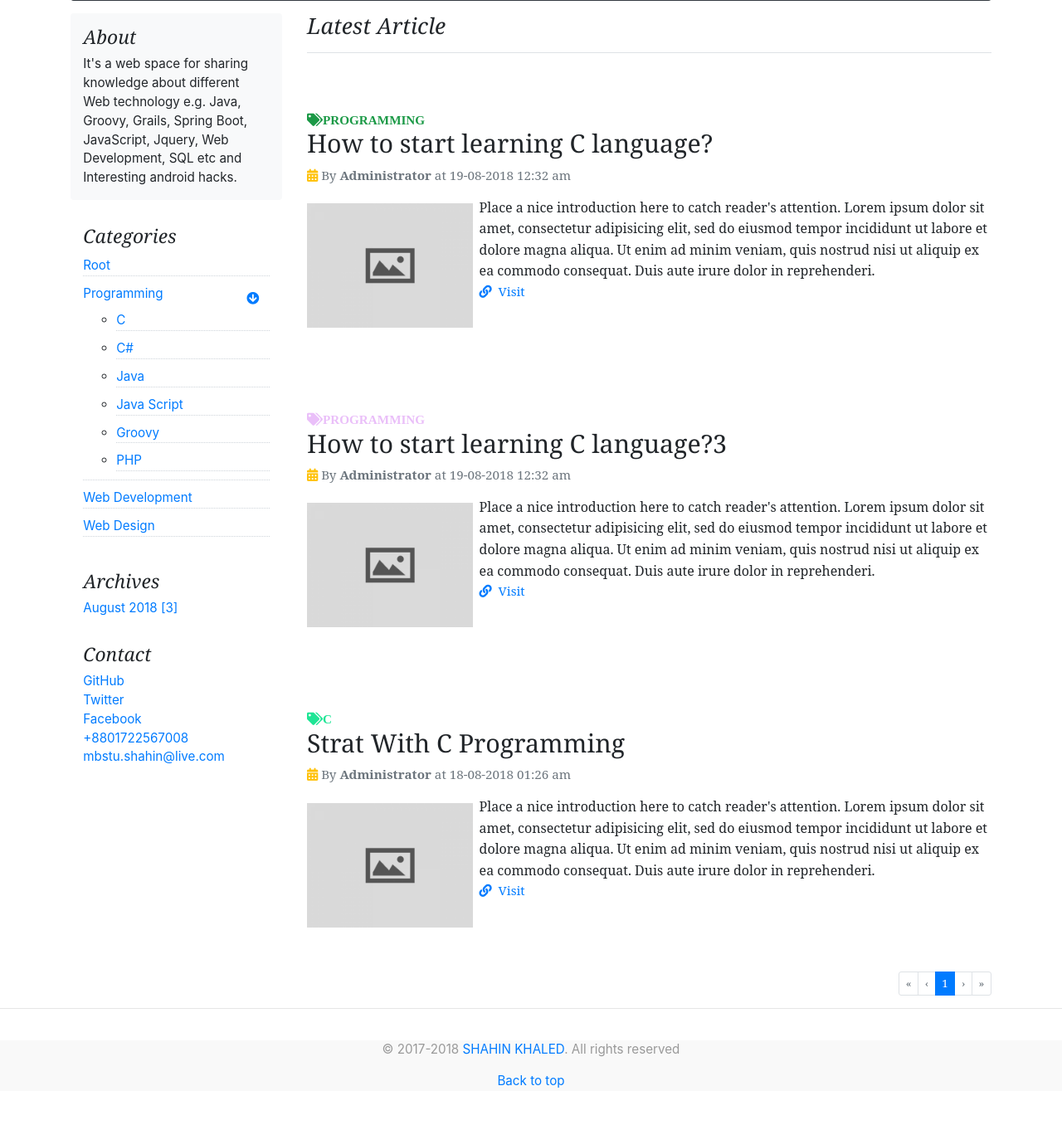
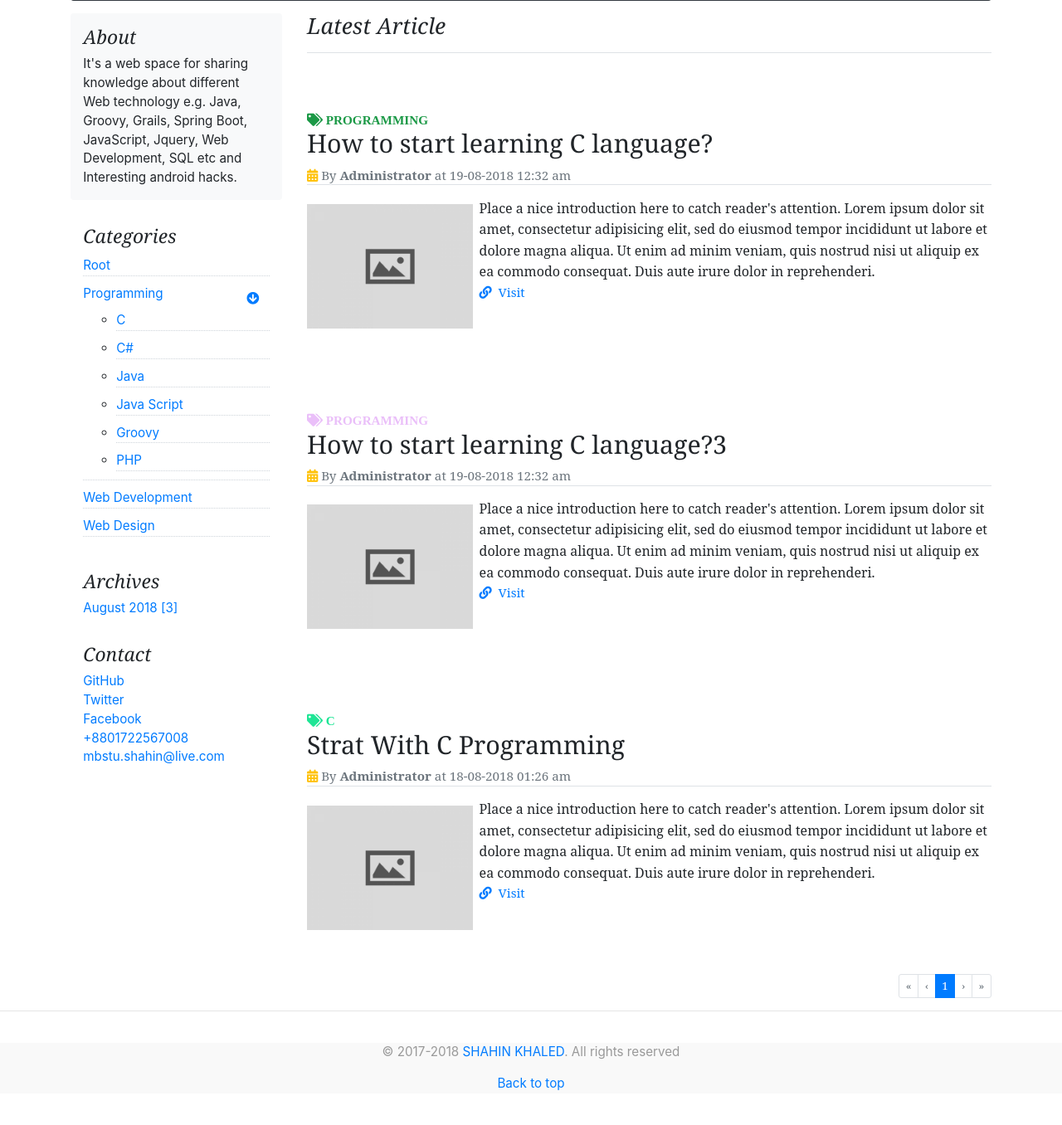
Before and after one commit to shahin-it/ciBlog, a CodeIgniter app: page /database/index.php/welcome/index in a window 1280 px wide. Shown: the part 478-1834 px from the top of the page at 83% size. Before the commit the page ends 1789 px from the top, so only its background shows below. Run offline with CodeIgniter, Linux system fonts and the light colour scheme; data comes from the database, SQL or seed files in the repository; data that the repository does not hold is empty; some libraries are stand-ins or nearby versions; some web fonts are replaced.

Commit message:
Design Updated

```diff
--- a/application/views/blog/postDetails.php
+++ b/application/views/blog/postDetails.php
@@ -5,7 +5,7 @@ if($post) {
 <div class="post-single">
 	<div class="post-title">
 		<div class="post-info">
-			<div class="category font-weight-bold"><a class="fas fa-tags random-color" href="<?php echo base_url("category/".$post["category"])?>"><?php echo $post["_category"]?></a></div>
+			<div class="category font-weight-bold"><a class="fas fa-tags random-color" href="<?php echo base_url("category/".$post["category"])?>"> <?php echo $post["_category"]?></a></div>
 		</div>
 		<h1><?php echo $post["name"]?></h1>
 		<div class="post-meta text-muted">
--- a/application/views/blog/postListing.php
+++ b/application/views/blog/postListing.php
@@ -12,14 +12,14 @@ if($items) {
 			<div class="list-item py-5">
 				<div class="post-title">
 					<div class="post-info">
-						<span class="category font-weight-bold"><a class="fas fa-tags random-color" href="<?php echo base_url("category/".$post["category"])?>"><?php echo $post["_category"]?></a></span>
+						<span class="category font-weight-bold"><a class="fas fa-tags random-color" href="<?php echo base_url("category/".$post["category"])?>"> <?php echo $post["_category"]?></a></span>
 					</div>
 					<a class="link" href="<?php echo base_url("post/".$post["id"]); ?>"><h2><?php echo $post["name"]?></h2></a>
 					<div class="post-meta text-muted">
 						<i class="fas fa-calendar-alt text-warning"></i><span> <?php echo "By <b>".$post["_user"]."</b> at ".$post["created"] ?></span>
 					</div>
 				</div>
-				<div class="post-card clearfix pt-3">
+				<div class="post-card clearfix pt-3 border-top">
 					<div class="overflow-hide mr-2 my-2 float-left" style="max-width: 200px; max-height: 200px">
 						<a href="<?php echo base_url("post/".$post["id"]); ?>">
 							<img class="img-fluid" alt="<?php echo $post["name"]?>" src="<?php echo(base_url($post["thumb"] ? $post["thumb"]: Constant::NO_IMAGE_THUMB))?>">
```
